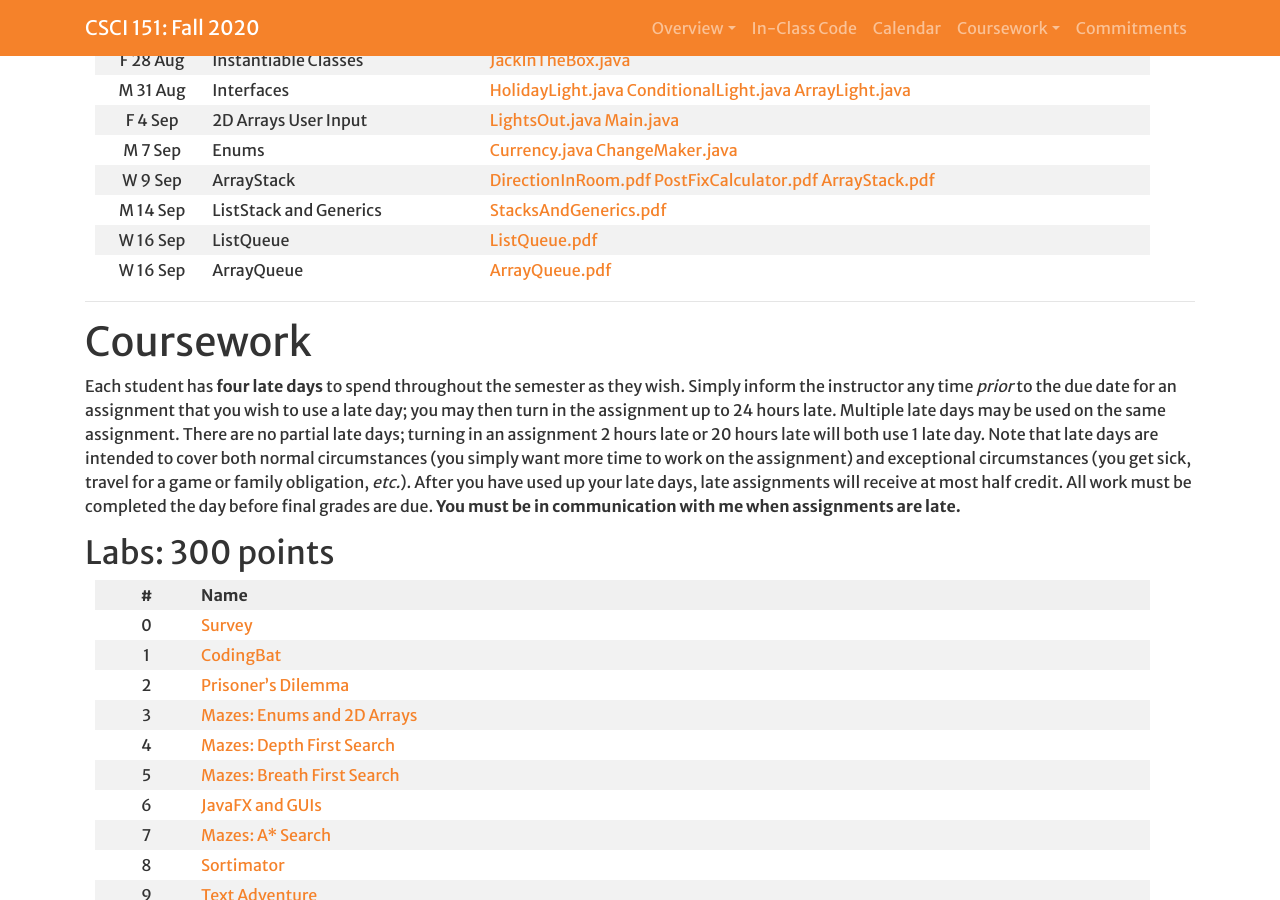
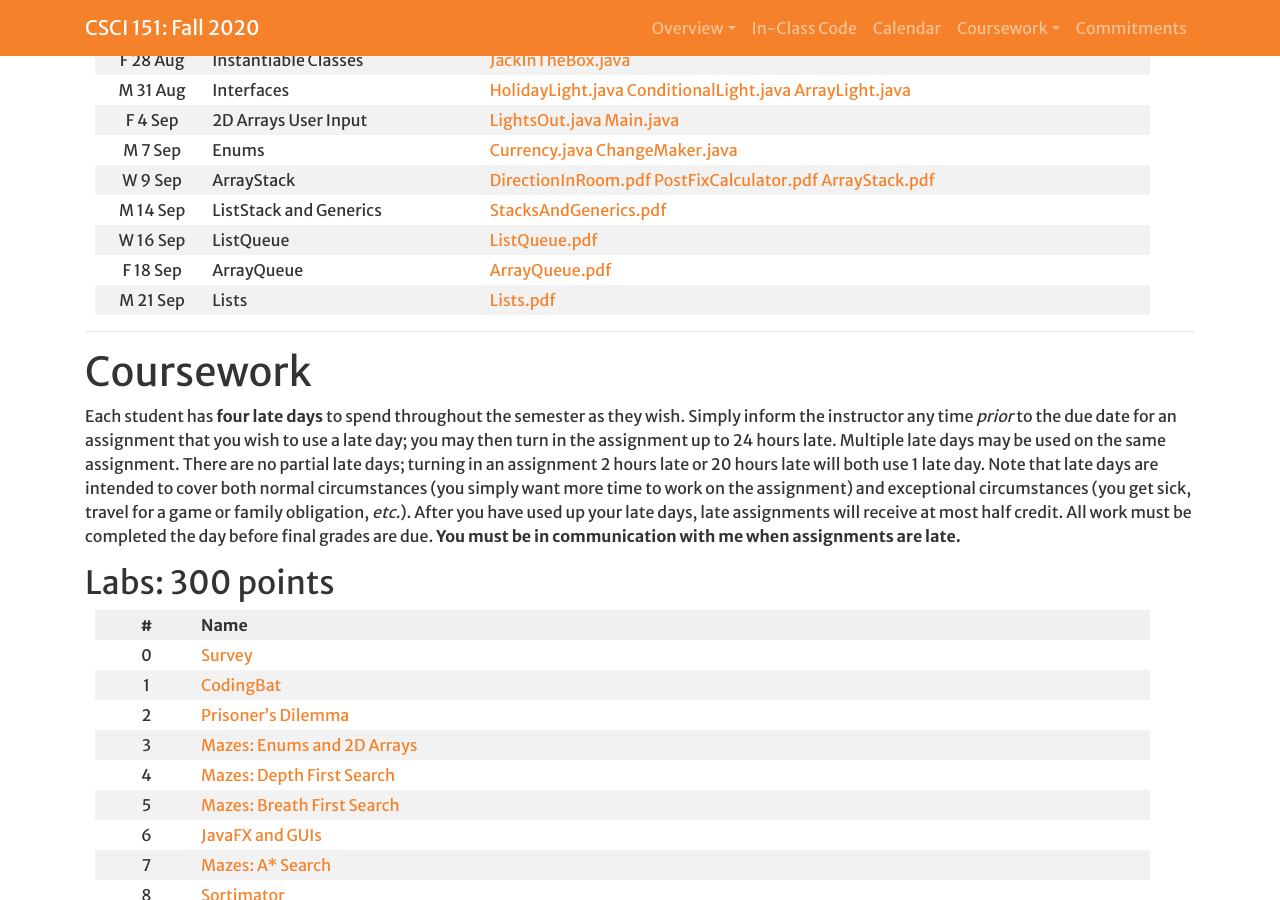
Before and after one commit to Hendrix-CS/csci151, a Jekyll site: the page built from index.md, in a window 1280 px wide and 900 px high, scrolled down 2042 px. Built offline with Jekyll 4.4.1, drawn with Linux system fonts in a browser that asks for light colours; a script that is not in the unit is left out; our own code applies the rules of GitHub Pages for plain Markdown files.

Commit message:
Notes for ArrayList

```diff
--- a/index.md
+++ b/index.md
@@ -60,7 +60,8 @@ When we write code together in class, it will be posted here!
 | W 9 Sep | ArrayStack | [DirectionInRoom.pdf]({{site.baseurl}}/inclass/DirectionInRoom.pdf) [PostFixCalculator.pdf]({{site.baseurl}}/inclass/PostFixCalculator.pdf) [ArrayStack.pdf]({{site.baseurl}}/inclass/ArrayStack.pdf) |
 | M 14 Sep | ListStack and Generics | [StacksAndGenerics.pdf]({{site.baseurl}}/inclass/StacksAndGenerics.pdf) |
 | W 16 Sep | ListQueue | [ListQueue.pdf]({{site.baseurl}}/inclass/ListQueue.pdf) |
-| W 16 Sep | ArrayQueue | [ArrayQueue.pdf]({{site.baseurl}}/inclass/ArrayQueue.pdf) |
+| F 18 Sep | ArrayQueue | [ArrayQueue.pdf]({{site.baseurl}}/inclass/ArrayQueue.pdf) |
+| M 21 Sep | Lists | [Lists.pdf]({{site.baseurl}}/inclass/Lists.pdf) |
 
 <hr>
 # Coursework
```
Also changed, not shown: 1 other file.
